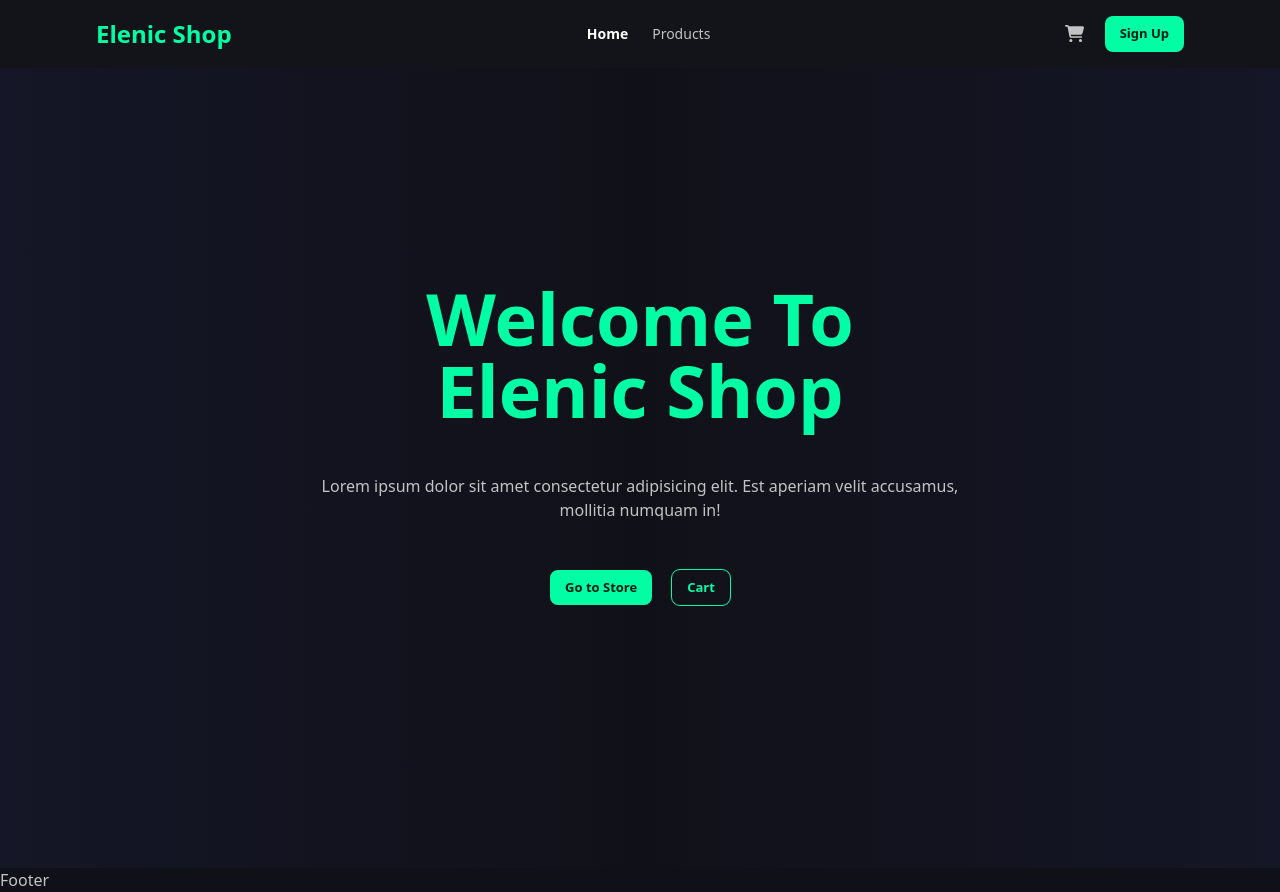
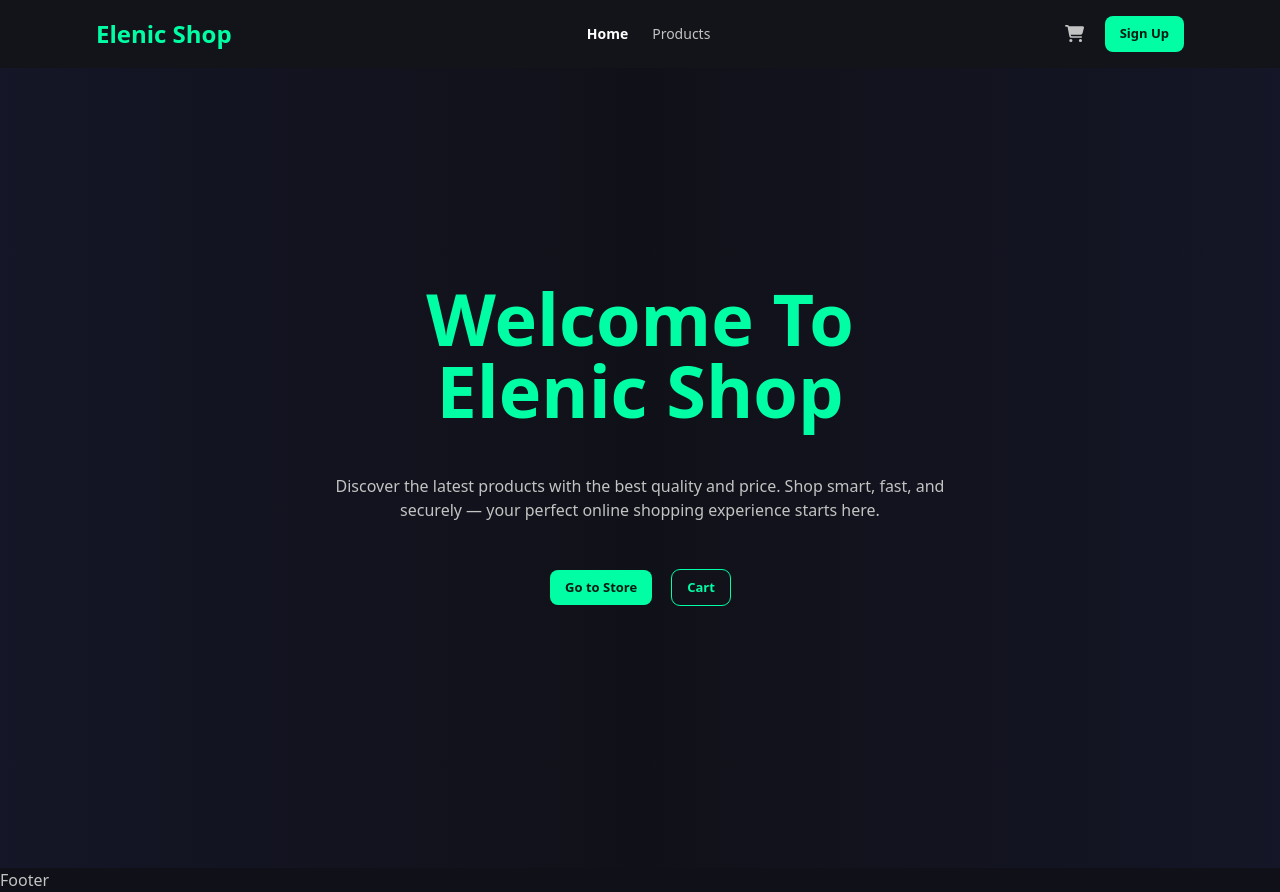
Before and after one commit to iXZed026/elenic-shop, a Next.js app: page / in a window 1280 px wide. Built offline with nearby package versions, Linux system fonts and the light colour scheme.

Commit message:
changing hero description

```diff
--- a/src/app/page.tsx
+++ b/src/app/page.tsx
@@ -8,7 +8,8 @@ function Home() {
           <h1 className='text-7xl font-semibold text-[var(--green-color)]'>Welcome To Elenic Shop</h1>
         </div>
         <div className='mb-12'>
-          <p>Lorem ipsum dolor sit amet consectetur adipisicing elit. Est aperiam velit accusamus, mollitia numquam in!</p>
+          <p>Discover the latest products with the best quality and price.
+            Shop smart, fast, and securely — your perfect online shopping experience starts here.</p>
         </div>
         <div className='center-screen gap-5 mb-12'>
           <button className='btn'>Go to Store</button>
```
